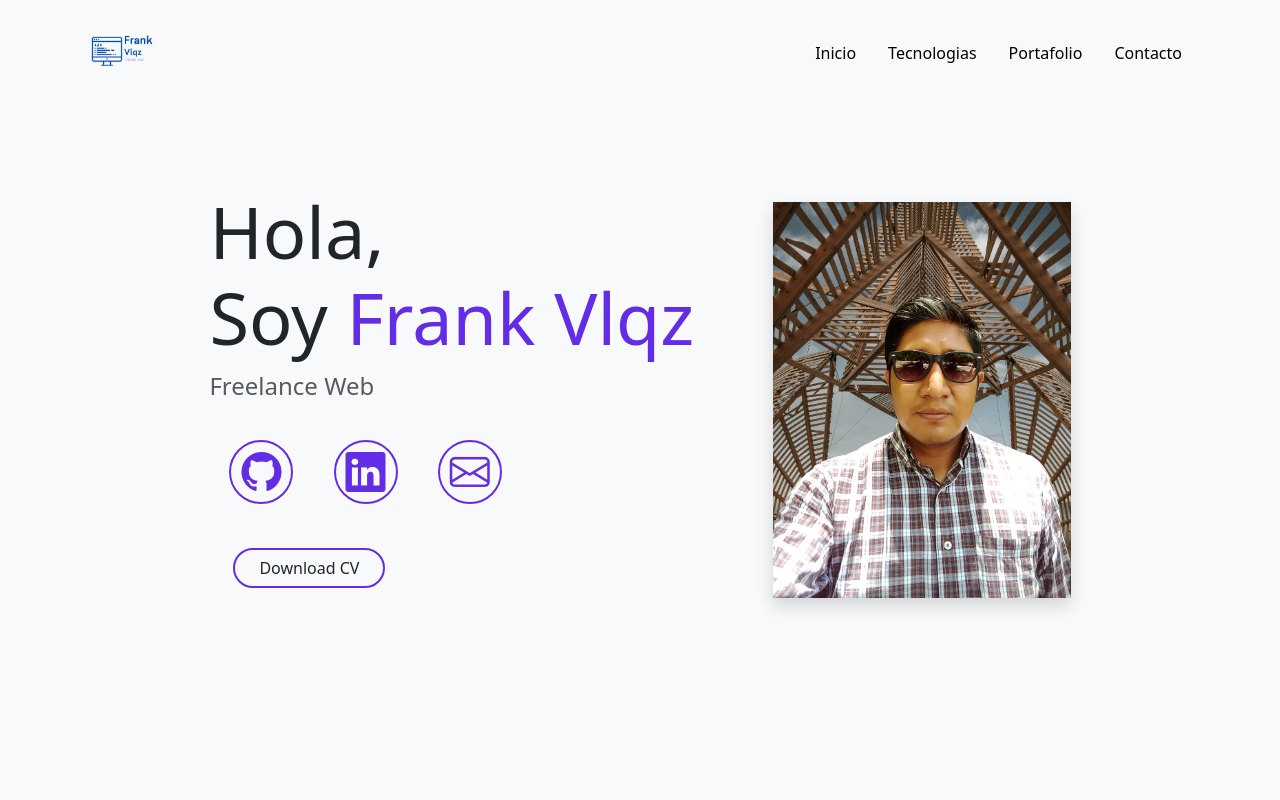
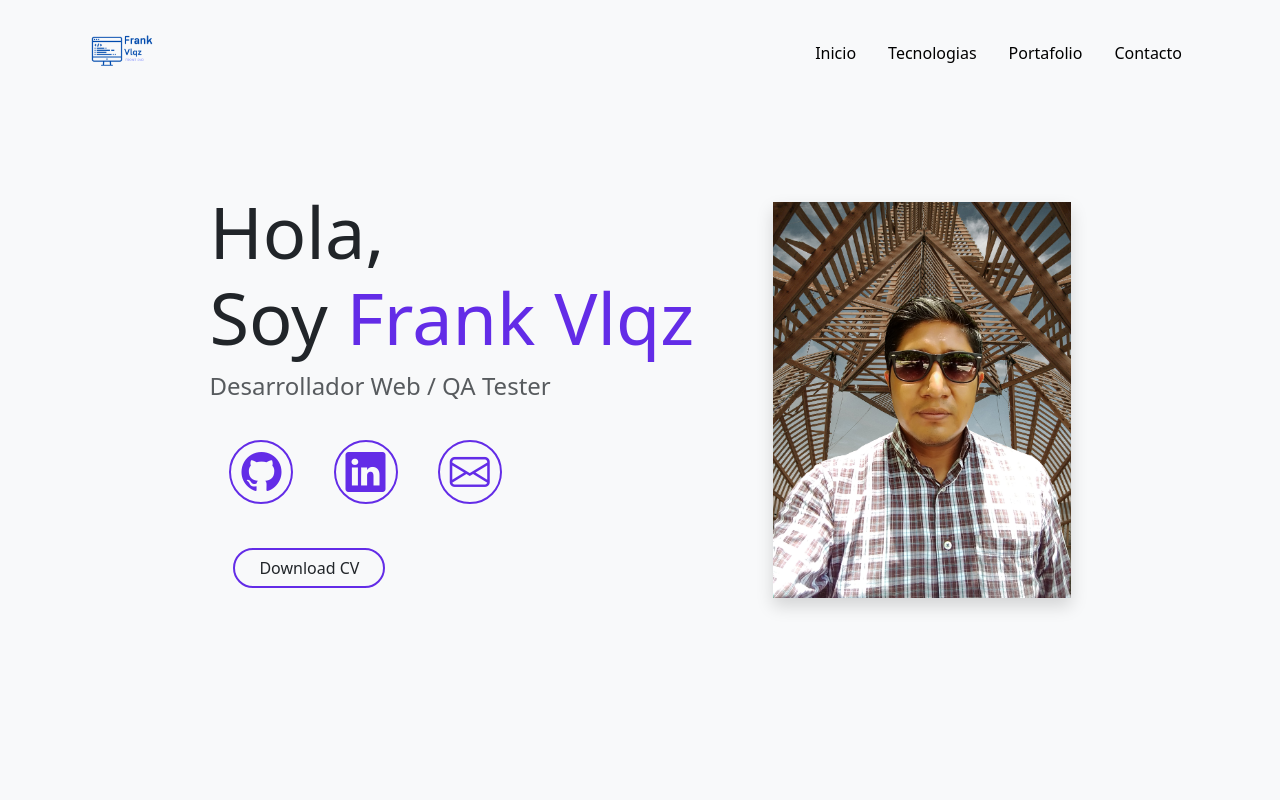
Before and after one commit to setfrank11/portafolio-frank, a plain HTML site: page index.html in a window 1280 px wide. Shown: the top 800 px of the page. Drawn offline with nearby package versions, Linux system fonts and the light colour scheme.

Commit message:
cambiando titulo de cv

```diff
--- a/index.html
+++ b/index.html
@@ -58,7 +58,7 @@
                     Soy <span class="name">Frank Vlqz</span>
                 </h1>
                 <!--Trabajo-->
-                <p data-aos="fade-right" class="text-muted fw-light text-capitalize fs-4 texto">Freelance Web</p>
+                <p data-aos="fade-right" class="text-muted fw-light text-capitalize fs-4 texto">Desarrollador Web / QA Tester</p>
                 <!--contactos-->
                 <div data-aos="fade-right" class="icons-social-networks">
                     <!--github-->
```
